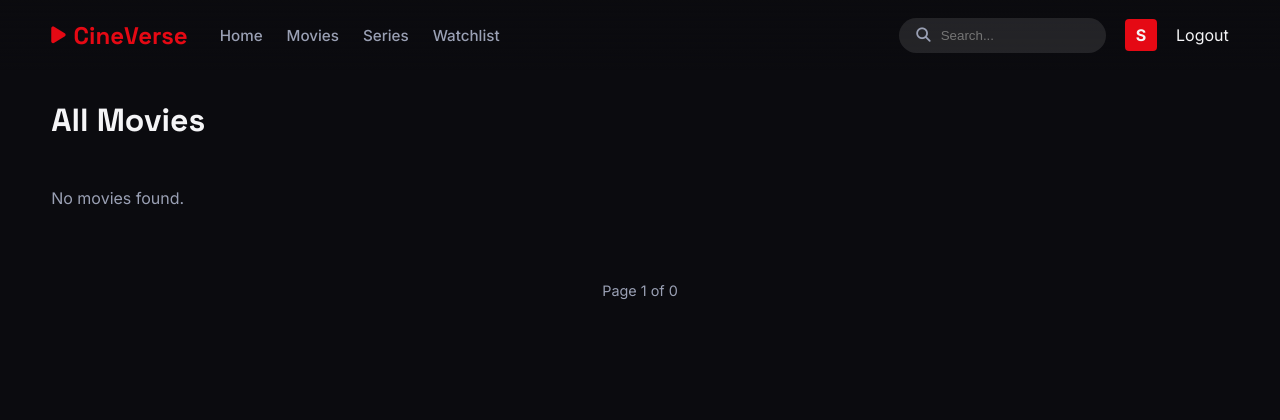
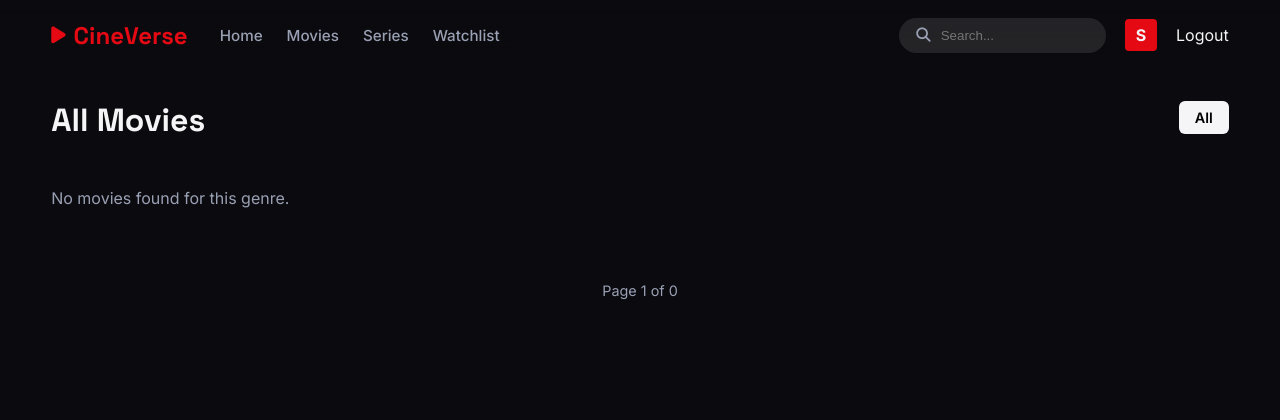
Before and after one commit to simoadmin2-cpu/cineverse, a Flask app: page /movies in a window 1280 px wide. Shown: the top 420 px of the page. Run offline with Flask 3, Linux system fonts and the light colour scheme; the visitor is signed in with stand-in values (Sample User, id 1).

Commit message:
Add genre filtering to movies page

```diff
--- a/app/routes/main.py
+++ b/app/routes/main.py
@@ -1,6 +1,6 @@
 from flask import Blueprint, render_template, request, redirect, url_for, flash
 from flask_login import current_user, login_required
-from ..models import Movie, Series, WatchlistItem
+from ..models import Movie, Series, WatchlistItem, Genre
 from ..extensions import db
 
 main_bp = Blueprint("main", __name__)
@@ -15,8 +15,20 @@ def index():
 @main_bp.route("/movies")
 def movies():
     page = request.args.get('page', 1, type=int)
-    pagination = Movie.query.order_by(Movie.created_at.desc()).paginate(page=page, per_page=12, error_out=False)
-    return render_template("movies.html", movies=pagination.items, pagination=pagination)
+    genre_id = request.args.get('genre', type=int)
+
+    query = Movie.query
+    selected_genre = None
+
+    if genre_id:
+        selected_genre = Genre.query.get(genre_id)
+        if selected_genre:
+            query = query.filter(Movie.genres.any(id=genre_id))
+
+    pagination = query.order_by(Movie.created_at.desc()).paginate(page=page, per_page=12, error_out=False)
+    all_genres = Genre.query.all()
+
+    return render_template("movies.html", movies=pagination.items, pagination=pagination, genres=all_genres, selected_genre=selected_genre)
 
 @main_bp.route("/series")
 def series():
@@ -47,7 +59,6 @@ def series_detail(series_id):
     series = Series.query.get_or_404(series_id)
     in_watchlist = False
     if current_user.is_authenticated:
-        # هنا كنقلبو واش المسلسل كاين فالـ watchlist
         item = WatchlistItem.query.filter_by(user_id=current_user.id, series_id=series.id).first()
         in_watchlist = True if item else False
     return render_template("series_detail.html", series=series, in_watchlist=in_watchlist)
@@ -74,7 +85,6 @@ def toggle_watchlist(movie_id):
         flash(f'Added "{movie.title}" to your watchlist!', 'success')
     return redirect(request.referrer or url_for('main.index'))
 
-# ─── مسار جديد باش نزيدو مسلسل للـ Watchlist ───
 @main_bp.route("/watchlist/toggle_series/<int:series_id>", methods=['POST'])
 @login_required
 def toggle_series_watchlist(series_id):
--- a/app/templates/movies.html
+++ b/app/templates/movies.html
@@ -3,11 +3,21 @@
 
 {% block content %}
 <div class="container" style="margin-top: 100px; min-height: 80vh;">
-    <h1 style="margin-bottom: 2rem;">All Movies</h1>
+    <div style="display: flex; justify-content: space-between; align-items: center; margin-bottom: 2rem; flex-wrap: wrap; gap: 1rem;">
+        <h1 style="margin: 0;">All Movies</h1>
+
+        <!-- أزرار الفلترة -->
+        <div style="display: flex; gap: 0.5rem; overflow-x: auto; padding-bottom: 5px;">
+            <a href="{{ url_for('main.movies') }}" class="btn {% if not selected_genre %}btn-primary{% else %}btn-secondary{% endif %}" style="padding: 0.5rem 1rem; font-size: 0.9rem;">All</a>
+            {% for genre in genres %}
+                <a href="{{ url_for('main.movies', genre=genre.id) }}" class="btn {% if selected_genre and selected_genre.id == genre.id %}btn-primary{% else %}btn-secondary{% endif %}" style="padding: 0.5rem 1rem; font-size: 0.9rem; white-space: nowrap;">{{ genre.name }}</a>
+            {% endfor %}
+        </div>
+    </div>
 
     <div class="movie-row" style="flex-wrap: wrap; gap: 1.5rem; overflow: visible;">
         {% for movie in movies %}
-        <a href="{{ url_for('main.movie_detail', movie_id=movie.id) }}" class="movie-card" style="min-width: 200px; width: 200px; height: 300px;">
+        <a href="{{ url_for('main.movie_detail', movie_id=movie.id) }}" class="movie-card" style="min-width: 200px; width: 200px; height: 300px; text-decoration: none; color: inherit;">
             {% if movie.poster_path %}
             <img src="https://image.tmdb.org/t/p/w500{{ movie.poster_path }}" alt="{{ movie.title }}">
             {% endif %}
@@ -19,20 +29,18 @@
             </div>
         </a>
         {% else %}
-        <p class="muted">No movies found.</p>
+        <p class="muted">No movies found for this genre.</p>
         {% endfor %}
     </div>
 
-    <!-- Pagination (تقسيم الصفحات) -->
+    <!-- Pagination -->
     <div class="pagination">
         {% if pagination.has_prev %}
-            <a href="{{ url_for('main.movies', page=pagination.prev_num) }}" class="page-btn">&laquo; Prev</a>
+            <a href="{{ url_for('main.movies', page=pagination.prev_num, genre=selected_genre.id if selected_genre else '') }}" class="page-btn">&laquo; Prev</a>
         {% endif %}
-
         <span class="page-info">Page {{ pagination.page }} of {{ pagination.pages }}</span>
-
         {% if pagination.has_next %}
-            <a href="{{ url_for('main.movies', page=pagination.next_num) }}" class="page-btn">Next &raquo;</a>
+            <a href="{{ url_for('main.movies', page=pagination.next_num, genre=selected_genre.id if selected_genre else '') }}" class="page-btn">Next &raquo;</a>
         {% endif %}
     </div>
 </div>
```
